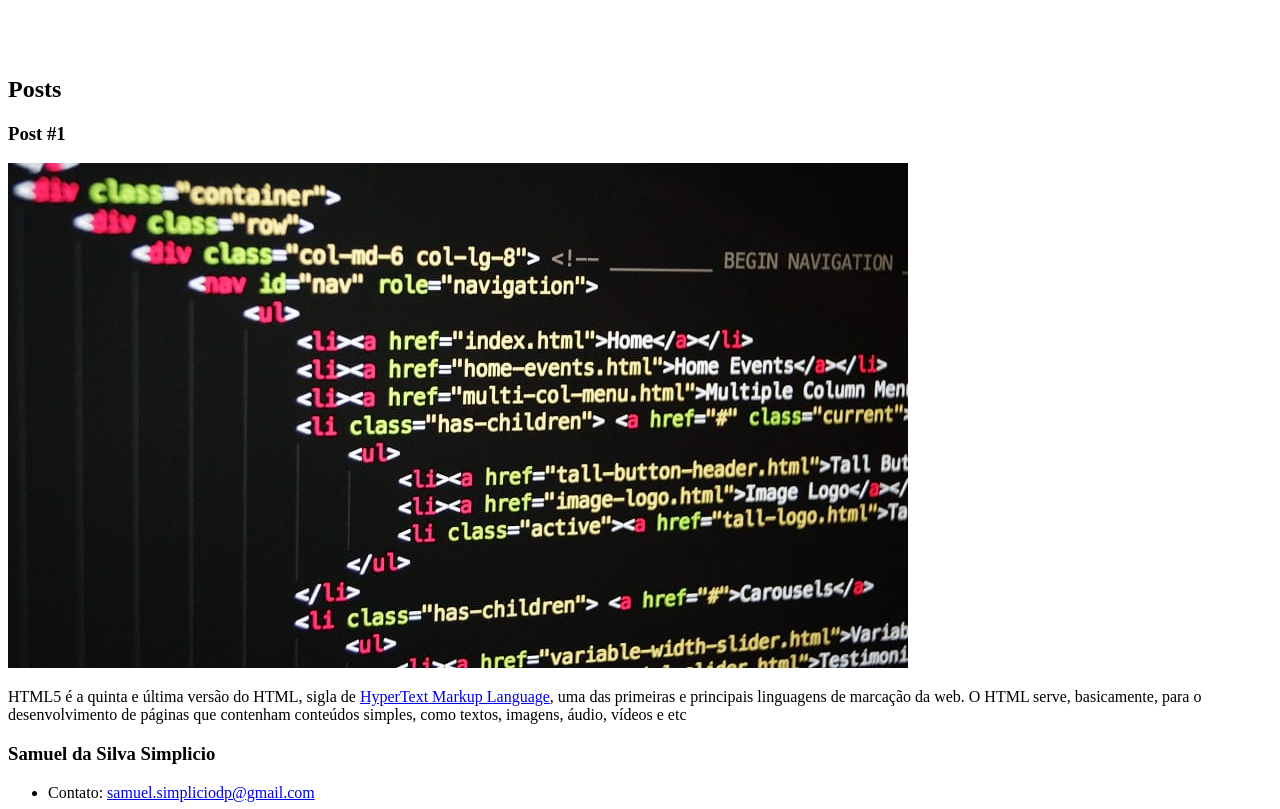
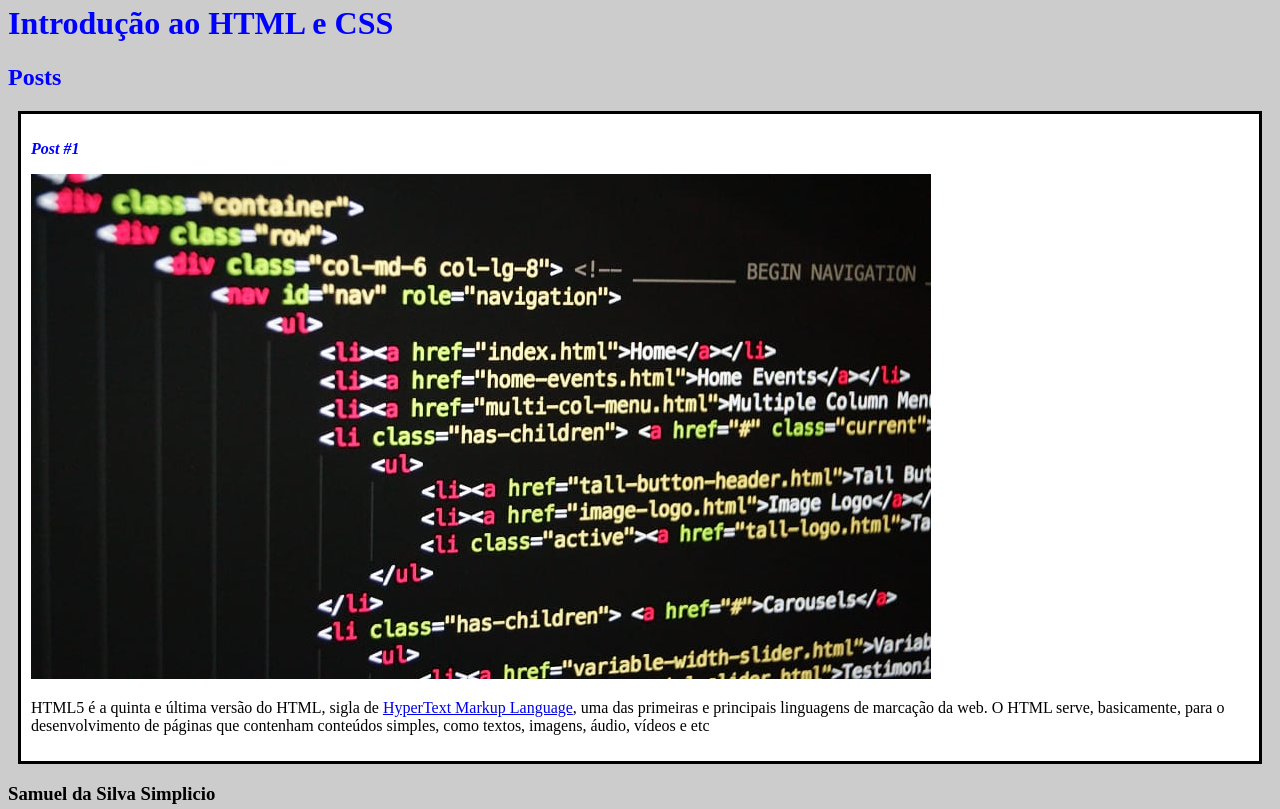
Before and after one commit to SamuelSimplicio/dio-desafio-github-first-repository, a plain HTML site: page Introdução a criação de websites com HTML5 e CSS3/index.html in a window 1280 px wide. Shown: the part 540-1349 px from the top of the page. Drawn offline with Linux system fonts and the light colour scheme.

Commit message:
Inclusão CSS 3

```diff
--- a/Introdução a criação de websites com HTML5 e CSS3/index.html
+++ b/Introdução a criação de websites com HTML5 e CSS3/index.html
@@ -5,19 +5,20 @@
     <meta http-equiv="X-UA-Compatible" content="IE=edge">
     <meta name="viewport" content="width=device-width, initial-scale=1.0">
     <title>Curso Dio</title>
+    <link rel="stylesheet" href="style.css">
 </head>
 <body>
     <header>
-        <h1> Introdução ao HTML e CSS</h1>
+        <img src="/img/avatar.png" alt="Avatar do Samuel Simplicio">
+        <h1 id="title"> Introdução ao HTML e CSS</h1>
     </header>
     <section>
         <header>
-            <img src="/img/avatar.png" alt="Avatar do Samuel Simplicio">
-            <h2>Posts</h2>
+            <h2 class="subtitulo">Posts</h2>
         </header>
-        <article>
+        <article class="post">
             <header>
-                <h3>
+                <h3 class="titulo_postagem">
                     Post #1
                 </h3>
                 <img src="/img/fragmento-codigo-html.jpg" alt="Codigo html">
@@ -27,13 +28,13 @@
                 principais linguagens de marcação da web. O HTML serve, basicamente, para o desenvolvimento de páginas que
                 contenham conteúdos simples, como textos, imagens, áudio, vídeos e etc
             </p>
-            <div></div>
-            <h3>
-                Samuel da Silva Simplicio
-            </h3>
+
         </article>
     </section>
     <footer>
+        <h3>
+            Samuel da Silva Simplicio
+        </h3>
         <ul>
             <li>
                 <p>
--- /dev/null
+++ b/Introdução a criação de websites com HTML5 e CSS3/style.css
@@ -0,0 +1,20 @@
+body{
+    background-color: #ccc;
+}
+
+#title, .subtitulo, .titulo_postagem{
+    color: blue;
+
+}
+
+.titulo_postagem {
+    font-size: 16px;
+    font-style: italic;
+}
+
+.post {
+    background-color: white;
+    padding: 10px;
+    border: 3px solid black;
+    margin: 10px;
+}
```
Also changed, not shown: Introdução a criação de websites com HTML5 e CSS3/Anotações CSS 3.txt (added), Introdução a criação de websites com HTML5 e CSS3/Anotações HTML.txt (renamed from Introdução a criação de websites com HTML5 e CSS3/Anotações.txt).
